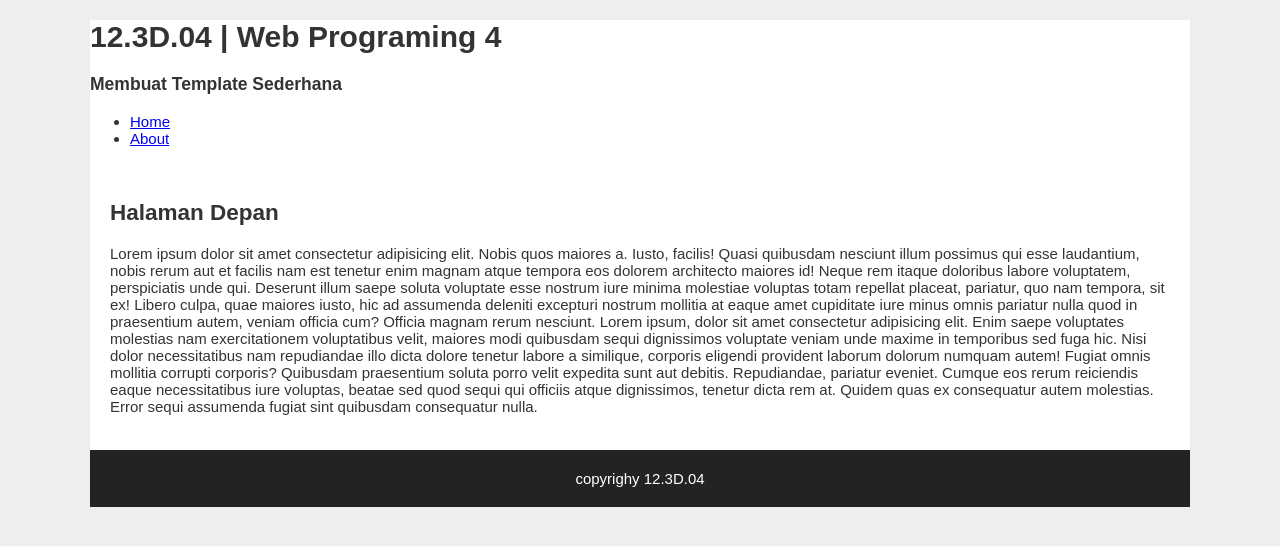
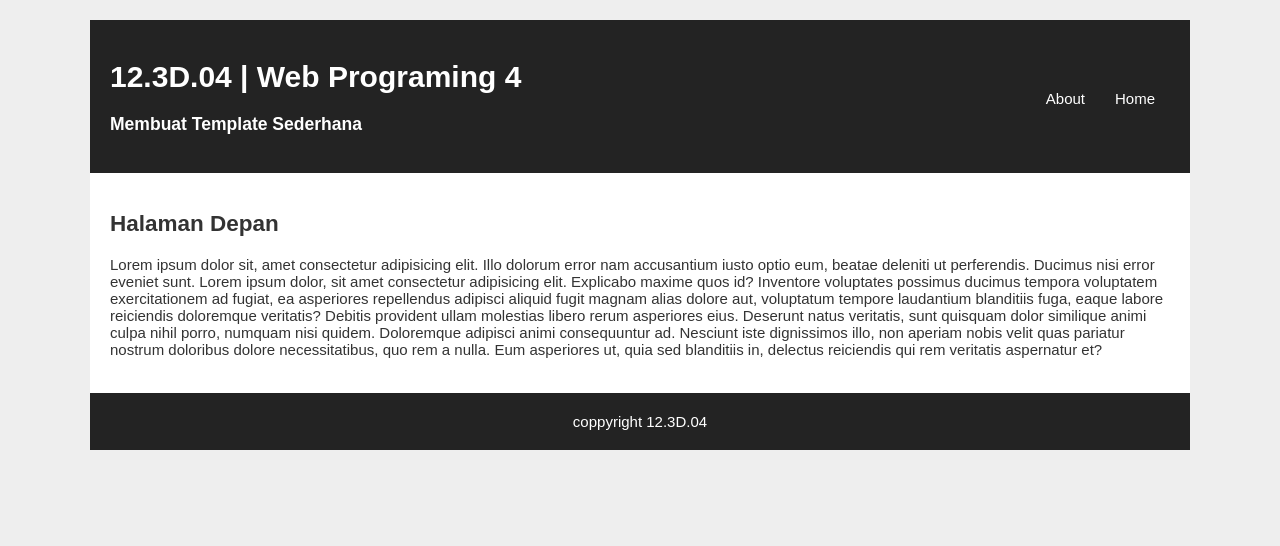
Before and after one commit to adenovianto/Pustaka-Booking-3D, a CodeIgniter app: page /pustaka-booking-3d/ in a window 1280 px wide. Shown: the top 546 px of the page. Run offline with CodeIgniter, Linux system fonts and the light colour scheme.

Commit message:
Modif Simpan

```diff
--- a/application/controllers/Matakuliah.php
+++ b/application/controllers/Matakuliah.php
@@ -10,14 +10,12 @@ class Matakuliah extends CI_Controller
     }
     public function cetak()
     {
-         $data = [
+        $data = [
             'kode' => $this->input->post('kode'),
             'nama' => $this->input->post('nama'),
             'sks' => $this->input->post('sks')
         ];
 
         $this->load->view('view-data-matakuliah', $data);
-
-
     }
 }
--- a/application/views/v_footer.php
+++ b/application/views/v_footer.php
@@ -1,6 +1,9 @@
 <footer>
-	<center><a href="bsi.ac.id">copyrighy 12.3D.04</a></center>
+	<center><a href="bsi.ac.id">coppyright 12.3D.04</a></center>
 </footer>
+
+</div>
+
 </body>
 
 </html>
--- a/application/views/v_header.php
+++ b/application/views/v_header.php
@@ -2,23 +2,23 @@
 <html lang="en">
 
 <head>
-    <meta charset="utf-8">
+    <meta charset="UTF-8">
     <title>12.3D.04 | Simple Template CI</title>
-    <link rel="stylesheet" type="text/css" href="<?php echo base_url() ?>assets/css/style.css">
+    <link rel="stylesheet" href="<?php echo base_url() ?>assets/css/style.css">
 </head>
 
 <body>
     <div id="wrapper">
-        <haeader>
+        <header>
             <hgroup>
                 <h1>12.3D.04 | Web Programing 4</h1>
                 <h3>Membuat Template Sederhana</h3>
             </hgroup>
             <nav>
                 <ul>
-                    <li><a href="<?php echo base_url() . 'index.php/web' ?>">Home</a></li>
-                    <li><a href="<?php echo base_url() . 'index.php/web/about' ?>">About</a></li>
+                    <li><a href="<?php echo base_url() . 'index.php/Web' ?>">Home</a></li>
+                    <li><a href="<?php echo base_url() . 'index.php/Web/about' ?>">About</a></li>
                 </ul>
             </nav>
             <div class="clear"></div>
-        </haeader>
+        </header>
--- a/application/views/v_index.php
+++ b/application/views/v_index.php
@@ -1,7 +1,7 @@
 <section>
 	<h1><?php echo $judul ?></h1>
 	<p>
-		Lorem ipsum dolor sit amet consectetur adipisicing elit. Nobis quos maiores a. Iusto, facilis! Quasi quibusdam nesciunt illum possimus qui esse laudantium, nobis rerum aut et facilis nam est tenetur enim magnam atque tempora eos dolorem architecto maiores id! Neque rem itaque doloribus labore voluptatem, perspiciatis unde qui. Deserunt illum saepe soluta voluptate esse nostrum iure minima molestiae voluptas totam repellat placeat, pariatur, quo nam tempora, sit ex! Libero culpa, quae maiores iusto, hic ad assumenda deleniti excepturi nostrum mollitia at eaque amet cupiditate iure minus omnis pariatur nulla quod in praesentium autem, veniam officia cum? Officia magnam rerum nesciunt.
-		Lorem ipsum, dolor sit amet consectetur adipisicing elit. Enim saepe voluptates molestias nam exercitationem voluptatibus velit, maiores modi quibusdam sequi dignissimos voluptate veniam unde maxime in temporibus sed fuga hic. Nisi dolor necessitatibus nam repudiandae illo dicta dolore tenetur labore a similique, corporis eligendi provident laborum dolorum numquam autem! Fugiat omnis mollitia corrupti corporis? Quibusdam praesentium soluta porro velit expedita sunt aut debitis. Repudiandae, pariatur eveniet. Cumque eos rerum reiciendis eaque necessitatibus iure voluptas, beatae sed quod sequi qui officiis atque dignissimos, tenetur dicta rem at. Quidem quas ex consequatur autem molestias. Error sequi assumenda fugiat sint quibusdam consequatur nulla.
+		Lorem ipsum dolor sit, amet consectetur adipisicing elit. Illo dolorum error nam accusantium iusto optio eum, beatae deleniti ut perferendis. Ducimus nisi error eveniet sunt.
+		Lorem ipsum dolor, sit amet consectetur adipisicing elit. Explicabo maxime quos id? Inventore voluptates possimus ducimus tempora voluptatem exercitationem ad fugiat, ea asperiores repellendus adipisci aliquid fugit magnam alias dolore aut, voluptatum tempore laudantium blanditiis fuga, eaque labore reiciendis doloremque veritatis? Debitis provident ullam molestias libero rerum asperiores eius. Deserunt natus veritatis, sunt quisquam dolor similique animi culpa nihil porro, numquam nisi quidem. Doloremque adipisci animi consequuntur ad. Nesciunt iste dignissimos illo, non aperiam nobis velit quas pariatur nostrum doloribus dolore necessitatibus, quo rem a nulla. Eum asperiores ut, quia sed blanditiis in, delectus reiciendis qui rem veritatis aspernatur et?
 	</p>
 </section>
--- a/application/views/view-data-matakuliah.php
+++ b/application/views/view-data-matakuliah.php
@@ -40,7 +40,7 @@
 			</tr>
 			<tr>
 				<td colspan="3" align="center">
-					<a href="<?= base_url('matakuliah'); ?>">Kembali</a>
+					<a href="<?php = base_url('matakuliah'); ?>">Kembali</a>
 				</td>
 			</tr>
 		</table>
--- a/application/views/view-form-matakuliah.php
+++ b/application/views/view-form-matakuliah.php
@@ -6,7 +6,7 @@
 
 <body>
 	<center>
-		<form action="<?= base_url('matakuliah/cetak'); ?>" method="post">
+		<form action="<?php = base_url('matakuliah/cetak'); ?>" method="post">
 			<table>
 				<tr>
 					<th colspan="3">
--- a/assets/css/style.css
+++ b/assets/css/style.css
@@ -4,58 +4,47 @@ body {
 	font-family: sans-serif;
 	font-size: 15px;
 }
-
 #wrapper {
 	background: #fff;
 	width: 1100px;
 	margin: 20px auto;
 }
-
 #wrapper header {
 	background: #232323;
 	padding: 20px;
 }
-
 #wrapper header hgroup {
 	float: left;
 	color: #fff;
 }
-
 #wrapper header nav {
 	float: right;
 	margin-top: 50px;
 }
-
 #wrapper header nav ul {
 	padding: 0;
 	margin: 0;
 }
-
 #wrapper header nav ul li {
-	float: left;
+	float: right;
 	list-style: none;
 }
-
 #wrapper header nav ul li a {
 	padding: 15px;
 	color: #fff;
 	text-decoration: none;
 }
-
 .clear {
 	clear: both;
 }
-
 footer {
 	background: #232323;
 	padding: 20px;
 }
-
 footer a {
 	color: #fff;
 	text-decoration: none;
 }
-
 section {
 	padding: 20px;
 }
```
